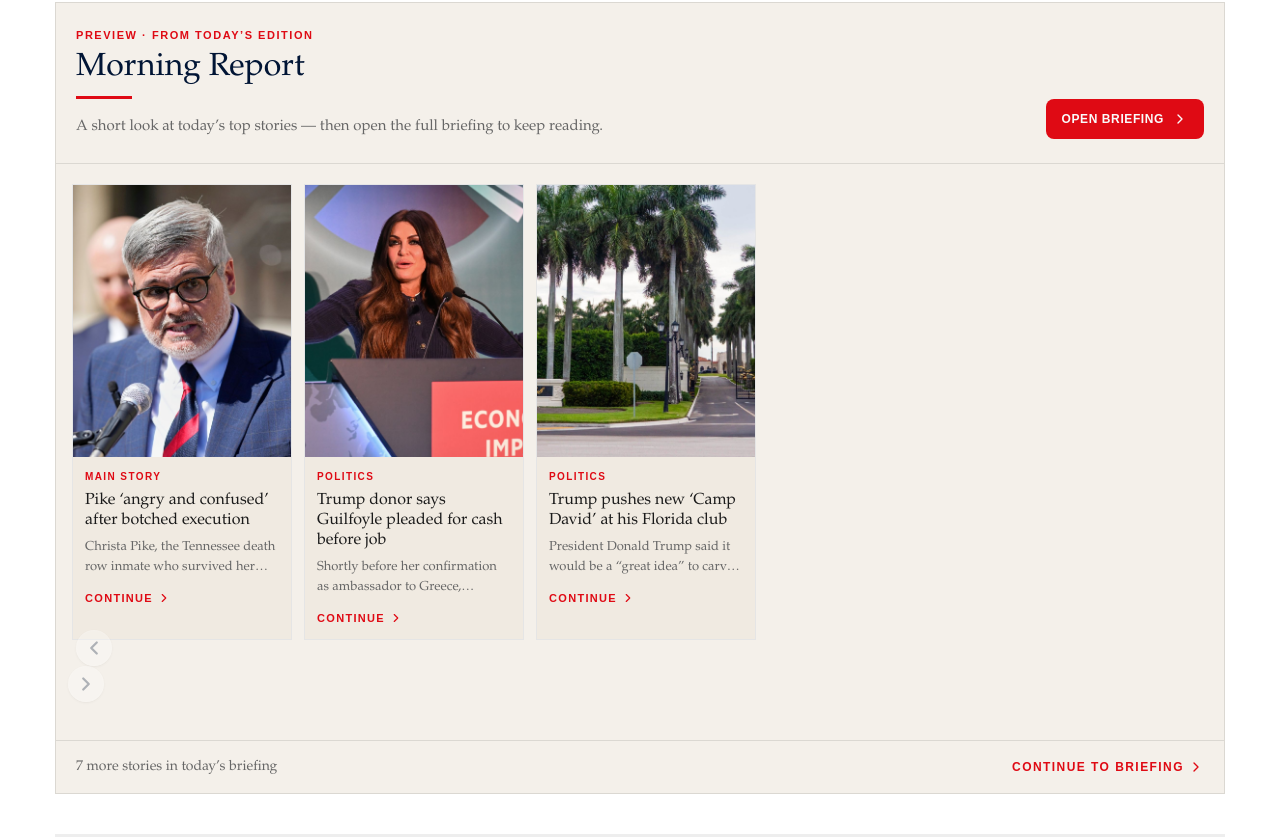
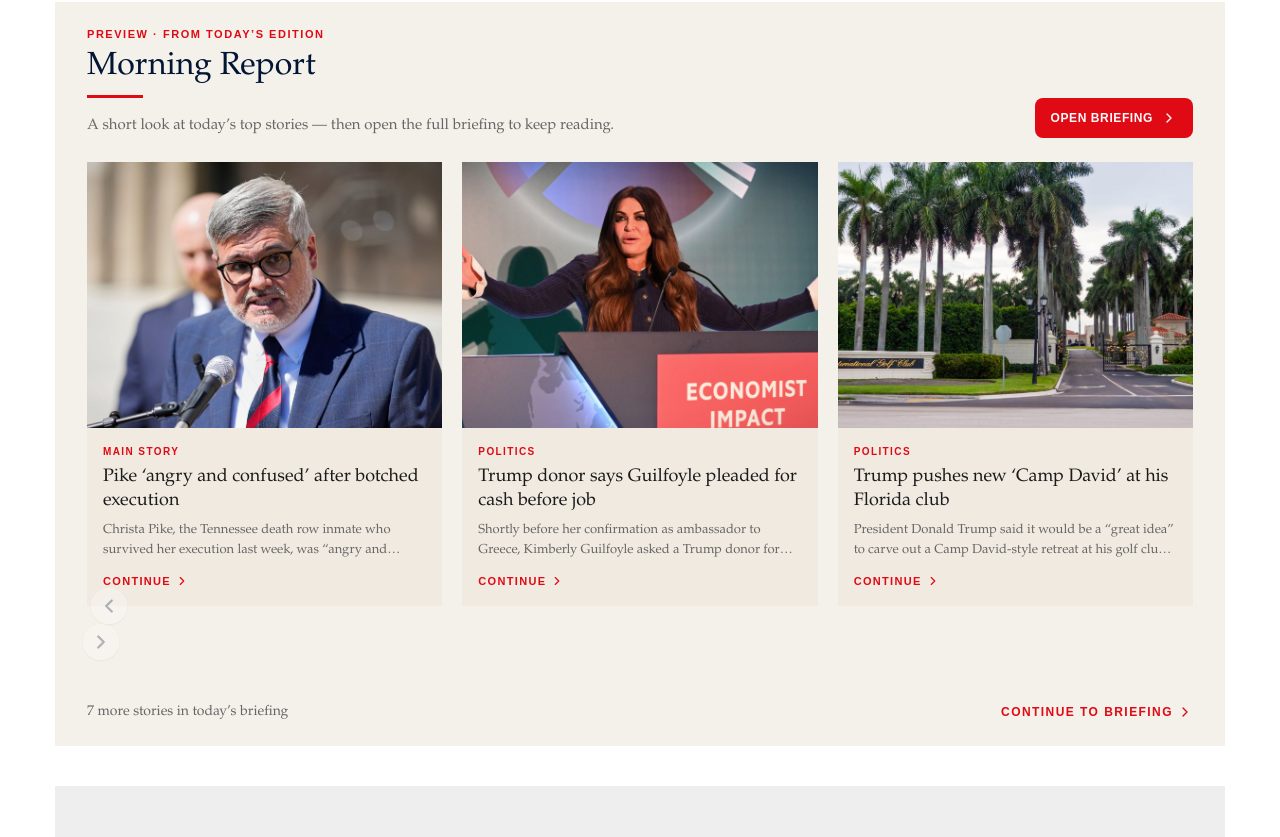
Before and after one commit to MattSmith02/week-morning-report, a Next.js app: page /article in a window 1280 px wide. Shown: the part 4223-5060 px from the top of the page. Built offline with nearby package versions, Linux system fonts and the light colour scheme.

Commit message:
Fill desktop briefing preview across three columns without borders.
Co-authored-by: Cursor <cursoragent@cursor.com>

```diff
--- a/src/app/article/page.tsx
+++ b/src/app/article/page.tsx
@@ -279,8 +279,8 @@ function MiniLatestBriefing() {
   if (!preview.length) return null;
 
   return (
-    <section className="mt-10 border border-black/10" style={{ background: CREAM }} aria-label="Morning Report preview">
-      <div className="flex flex-col gap-5 border-b border-black/10 px-4 py-6 sm:flex-row sm:items-end sm:justify-between sm:px-5">
+    <section className="mt-10" style={{ background: CREAM }} aria-label="Morning Report preview">
+      <div className="flex flex-col gap-5 px-4 py-6 sm:flex-row sm:items-end sm:justify-between sm:px-6 lg:px-8">
         <div className="min-w-0 max-w-[36rem]">
           <p className="text-[11px] font-bold tracking-[0.14em] text-[#DF0A14] uppercase" style={uiBold}>
             Preview · From today’s edition
@@ -299,32 +299,32 @@ function MiniLatestBriefing() {
         </Link>
       </div>
 
-      <div className="relative px-2 py-5 sm:px-4">
+      <div className="relative px-4 pb-6 sm:px-6 lg:px-8">
         <div
           ref={scrollerRef}
           onScroll={syncEdges}
-          className="flex snap-x snap-mandatory gap-3 overflow-x-auto pb-2 [scrollbar-width:none] [&::-webkit-scrollbar]:hidden"
+          className="flex snap-x snap-mandatory gap-3 overflow-x-auto pb-2 lg:grid lg:grid-cols-3 lg:gap-5 lg:overflow-visible lg:pb-0 [scrollbar-width:none] [&::-webkit-scrollbar]:hidden"
         >
           {preview.map((story) => (
             <article
               key={story.id}
               data-feed-card
-              className="flex w-[min(78%,240px)] shrink-0 snap-start flex-col border border-black/10 bg-white sm:w-[220px]"
+              className="flex w-[min(78%,260px)] shrink-0 snap-start flex-col bg-white lg:w-auto lg:min-w-0"
             >
-              <Link href={`/report#${story.id}`} className="relative aspect-[4/5] w-full overflow-hidden bg-[#111]">
+              <Link href={`/report#${story.id}`} className="relative aspect-[4/5] w-full overflow-hidden bg-[#111] lg:aspect-[4/3]">
                 <Image
                   src={story.imageSrc!}
                   alt=""
                   fill
-                  sizes="240px"
+                  sizes="(min-width: 1024px) 33vw, 260px"
                   className={`object-cover object-[center_20%] ${story.imageFit === "contain" ? "object-contain" : ""}`}
                 />
               </Link>
-              <div className="flex flex-1 flex-col px-3 py-3" style={{ background: SOFT }}>
+              <div className="flex flex-1 flex-col px-3 py-3 sm:px-4 sm:py-4" style={{ background: SOFT }}>
                 <p className="text-[10px] font-bold tracking-[0.14em] text-[#DF0A14] uppercase" style={uiBold}>
                   {story.chip}
                 </p>
-                <p className="mt-1.5 line-clamp-3 text-[16px] leading-5 text-[#1B1B1B]" style={roman}>
+                <p className="mt-1.5 line-clamp-3 text-[16px] leading-5 text-[#1B1B1B] lg:text-[18px] lg:leading-6" style={roman}>
                   {story.dek}
                 </p>
                 <p className="mt-2 line-clamp-2 text-[13px] leading-5 text-[#666666]" style={roman}>
@@ -348,18 +348,18 @@ function MiniLatestBriefing() {
           label="Previous stories"
           disabled={atStart}
           onClick={() => go(-1)}
-          className="absolute top-[42%] left-1 z-10 -translate-y-1/2"
+          className="absolute top-[42%] left-1 z-10 -translate-y-1/2 lg:hidden"
         />
         <BrandScrollArrow
           direction="right"
           label="Next stories"
           disabled={atEnd}
           onClick={() => go(1)}
-          className="absolute top-[42%] right-1 z-10 -translate-y-1/2"
+          className="absolute top-[42%] right-1 z-10 -translate-y-1/2 lg:hidden"
         />
       </div>
 
-      <div className="flex flex-wrap items-center justify-between gap-3 border-t border-black/10 px-4 py-4 sm:px-5">
+      <div className="flex flex-wrap items-center justify-between gap-3 px-4 pb-6 sm:px-6 lg:px-8">
         <p className="text-[14px] leading-5 text-[#666666]" style={roman}>
           {moreCount > 0
             ? `${moreCount} more ${moreCount === 1 ? "story" : "stories"} in today’s briefing`
```
